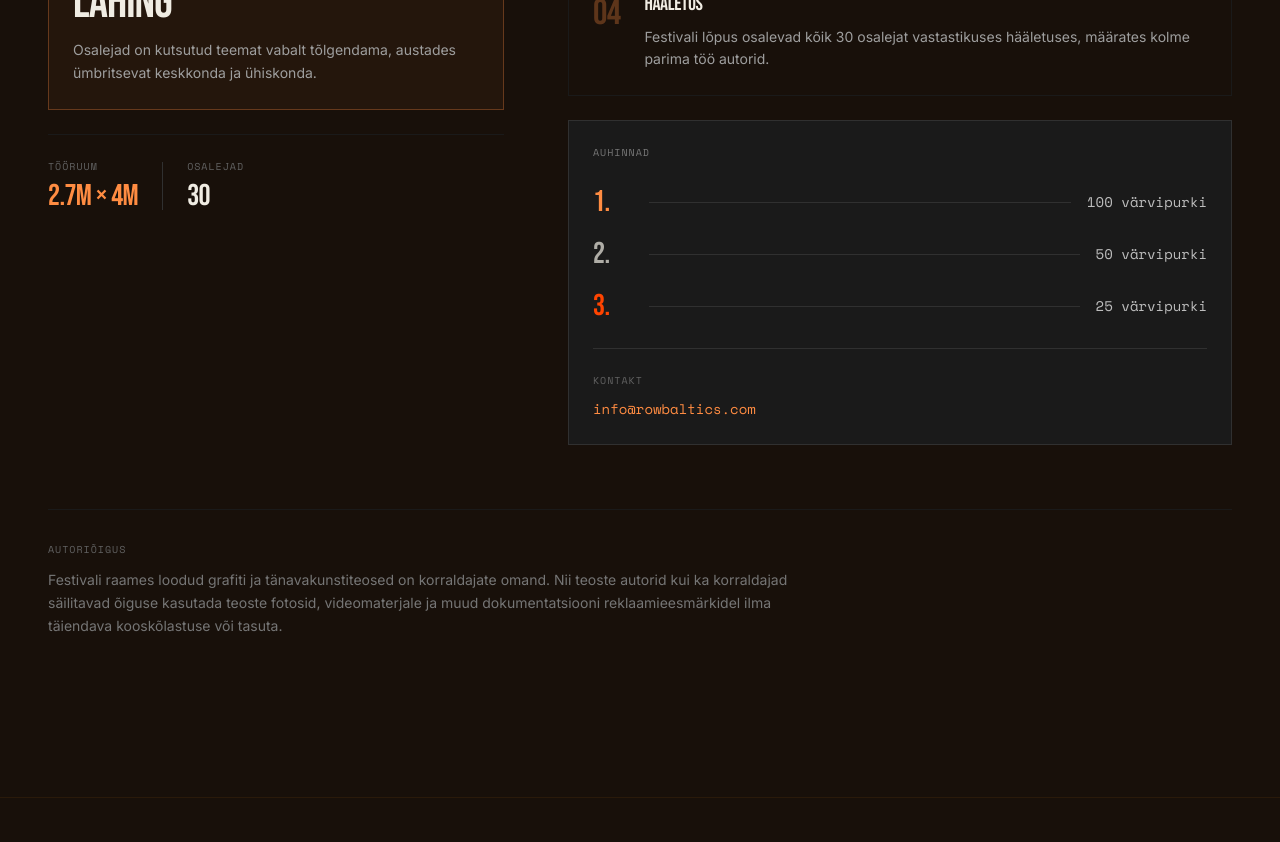
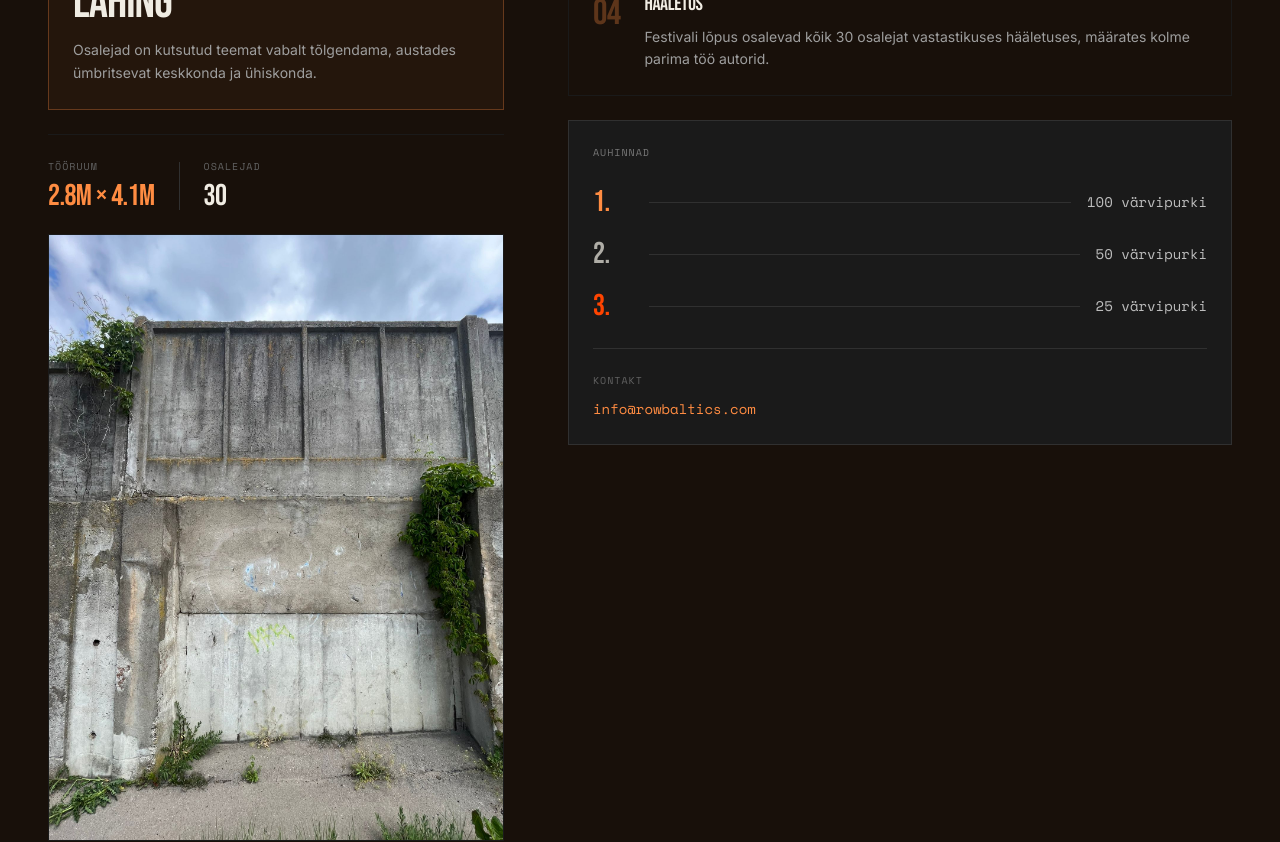
Before and after one commit to vasiljevsvladislavs-dot/rowbaltic, a Next.js app: page /ee in a window 1280 px wide. Shown: the part 2740-3582 px from the top of the page. Built offline with nearby package versions, Linux system fonts and the light colour scheme.

Commit message:
Update wall size + add siena image

```diff
--- a/src/app/api/register/route.ts
+++ b/src/app/api/register/route.ts
@@ -55,7 +55,6 @@ export async function POST(req: NextRequest) {
   const email          = getString(formData, 'email')
   const portfolioLink  = getString(formData, 'portfolioLink')
   const socialLink     = getString(formData, 'socialLink')
-  const platformSize   = ''
   const shirtSize      = getString(formData, 'shirtSize')
   const needsAccommodation = getString(formData, 'needsAccommodation') === 'true'
   const night1             = getString(formData, 'night1') === 'true'
@@ -126,7 +125,6 @@ export async function POST(req: NextRequest) {
         email,
         portfolioLink,
         socialLink,
-        platformSize,
         shirtSize,
         needsAccommodation: needsAccommodation ? 'Jā' : 'Nē',
         night1: night1 ? 'Jā' : 'Nē',
@@ -150,7 +148,7 @@ export async function POST(req: NextRequest) {
   } else {
     const adminMail = getAdminNotificationEmail({
       timestamp, language, name, phone, email,
-      portfolioLink, socialLink, platformSize, shirtSize,
+      portfolioLink, socialLink, shirtSize,
       needsAccommodation, night1, night2,
       fileLinks: [],   // files are now attachments, not Drive links
       consent,
--- a/src/components/sections/CompetitionSection.tsx
+++ b/src/components/sections/CompetitionSection.tsx
@@ -1,3 +1,4 @@
+import Image from 'next/image'
 import AnimateIn from '@/components/ui/AnimateIn'
 import type { Dict } from '@/i18n'
 
@@ -59,12 +60,13 @@ export default function CompetitionSection({ dict }: Props) {
 
             {/* Wall size */}
             <AnimateIn delay={350}>
-              <div className="mt-6 flex items-center gap-6 border-t border-ink-800 pt-6">
+              <div className="mt-6 border-t border-ink-800 pt-6">
+                <div className="flex items-center gap-6 mb-5">
                   <div>
                     <p className="font-mono text-[10px] uppercase tracking-widest text-ink-500 mb-1">
                       {c.wall_label}
                     </p>
-                  <p className="font-display text-3xl text-acid">2.7m × 4m</p>
+                    <p className="font-display text-3xl text-acid">2.8m × 4.1m</p>
                   </div>
                   <div className="w-px h-12 bg-ink-700" />
                   <div>
@@ -72,6 +74,17 @@ export default function CompetitionSection({ dict }: Props) {
                       {c.participants_label}
                     </p>
                     <p className="font-display text-3xl text-cream">30</p>
+                  </div>
+                </div>
+                <div className="relative w-full overflow-hidden border border-ink-800">
+                  <Image
+                    src="/siena.jpeg"
+                    alt="Siena — ROW BALTIC 2026"
+                    width={800}
+                    height={600}
+                    className="w-full h-auto object-cover"
+                    priority={false}
+                  />
                 </div>
               </div>
             </AnimateIn>
--- a/src/lib/emailTemplates.ts
+++ b/src/lib/emailTemplates.ts
@@ -15,7 +15,6 @@ export interface AdminData {
   email: string
   portfolioLink: string
   socialLink: string
-  platformSize: string
   shirtSize: string
   needsAccommodation: boolean
   night1: boolean
@@ -162,7 +161,6 @@ export function getAdminNotificationEmail(
     ['E-pasts', data.email],
     ['Portfolio saite', data.portfolioLink || '—'],
     ['Social saite', data.socialLink || '—'],
-    ['Platformas izmērs', data.platformSize],
     ['Krekla izmērs', data.shirtSize],
     ['Nakšņošana nepieciešama', data.needsAccommodation ? 'Jā' : 'Nē'],
     ['Nakts 21.→22. aug.', data.night1 ? 'Jā' : 'Nē'],
--- a/src/lib/googleSheets.ts
+++ b/src/lib/googleSheets.ts
@@ -13,7 +13,6 @@ export interface RegistrationRow {
   email: string
   portfolioLink: string
   socialLink: string
-  platformSize: string
   shirtSize: string
   needsAccommodation: string
   night1: string
@@ -40,7 +39,6 @@ export async function appendRegistrationRow(row: RegistrationRow): Promise<void>
       row.email,
       row.portfolioLink,
       row.socialLink,
-      row.platformSize,
       row.shirtSize,
       row.needsAccommodation,
       row.night1,
```
Also changed, not shown: public/siena.jpeg (added), 1 other file (tests, documents, lock files or other folders). Lines whose indentation alone changed are shown as unchanged.
